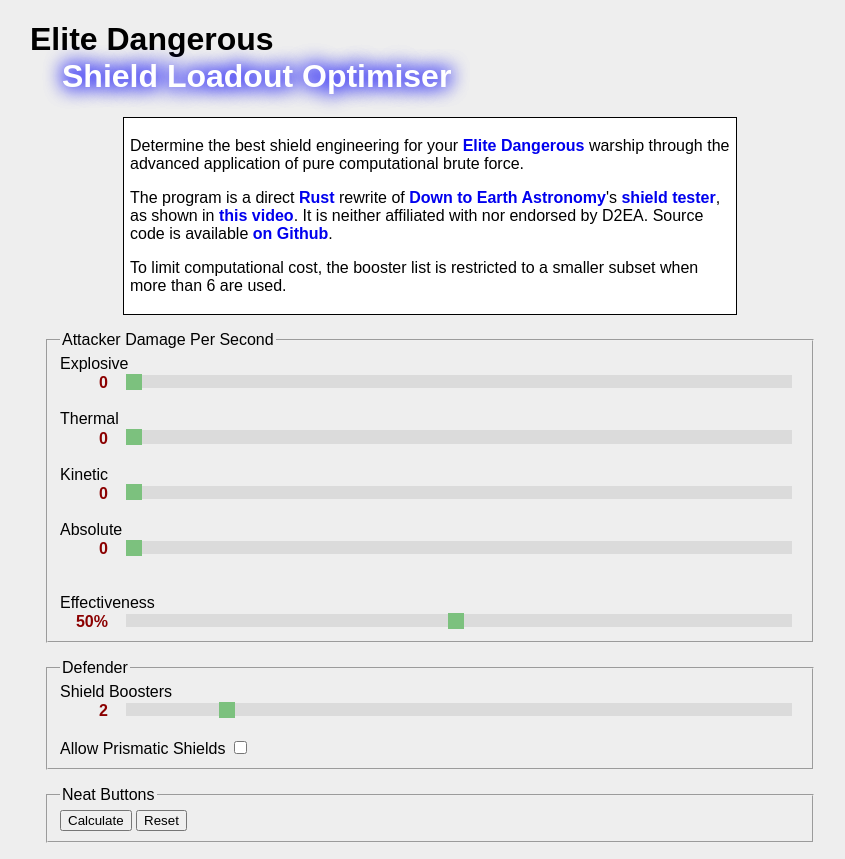
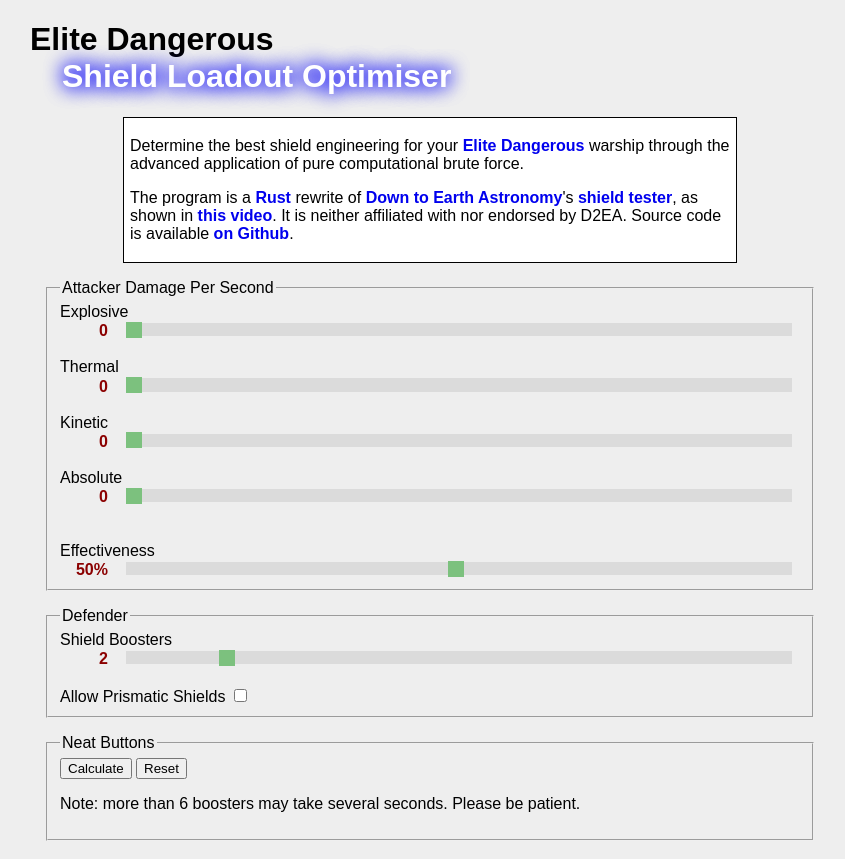
Before and after one commit to Freaky/elite_shield_tester, a PHP site: page / in a window 1280 px wide. Shown: the whole page, without its empty margins (210-1055 px from the left). Run offline with PHP 8.4, Linux system fonts and the light colour scheme.

Commit message:
Update frontend for v0.2 features

```diff
--- a/www/index.php
+++ b/www/index.php
@@ -4,8 +4,8 @@ define('TESTER_PATH', "/home/freaky/elite_shield_tester/");
 define('LOCK_PATH', '/tmp/shield_tester.lock');
 define('OWN_URL', '/shieldtester/');
 
-function try_lock() {
-  $fp = @fopen(LOCK_PATH, "w");
+function try_lock($kind = "") {
+  $fp = @fopen(LOCK_PATH . $kind, "w");
   if ($fp && @flock($fp, LOCK_EX)) {
     return $fp;
   }
@@ -46,21 +46,26 @@ function try_calculate() {
   }
 
   $trim = 0;
+  $kind = ".fast";
 
   if (!empty($args) && !isset($_GET['prismatics'])) {
-    $trim++;
-    $args[] = "--shield-csv $path/data/ShieldGeneratorVariants_no_prismatics.csv";
+    $args[] = "--disable-prismatic";
   }
 
-  if (@$_GET['boosters'] > 6) {
-    $trim++;
-    $args[] = "--booster-csv $path/data/ShieldBoosterVariants_short.csv";
+  $boosters = max(1, min((int)@$_GET['boosters'], 8));
+  if ($boosters <= 6) {
+    $args[] = "--disable-filter";
+  }
+
+  if ($boosters >= 6) {
+    $args[] = "--force-experimental";
+    $kind = ".$boosters";
   }
 
   $result = "";
 
   if (!empty($args) && $dps > 0) {
-    if ($l = try_lock()) {
+    if ($l = try_lock($kind)) {
       $args = implode(" ", $args);
       @exec("$path/elite_shield_tester $args", $result);
       $result = implode("\n", array_slice($result, $trim));
@@ -253,7 +258,7 @@ function formint($name, $default = 0) {
       });
     </script>
 
-    <meta name="description" content="Elite: Dangerous - Find the best shield and shield booster engineering for your ship">
+    <meta name="description" content="Elite Dangerous - Find the best shield and shield booster engineering for your ship">
     <meta name="author" content="Thomas Hurst">
   </head>
   <body>
@@ -267,18 +272,13 @@ function formint($name, $default = 0) {
         </p>
 
         <p>
-          The program is a direct <a href="https://www.rust-lang.org/">Rust</a> rewrite of
+          The program is a <a href="https://www.rust-lang.org/">Rust</a> rewrite of
           <a href="https://www.youtube.com/channel/UCg3QI9rHzPgvR7KTKSCtPHg">Down to Earth Astronomy</a>'s
           <a href="https://github.com/DownToEarthAstronomy/D2EA_Shield_tester">shield tester</a>,
           as shown in
           <a href="https://www.youtube.com/watch?v=87DMWz8IeEE">this video</a>.
           It is neither affiliated with nor endorsed by D2EA.  Source code is available
           <a href="https://github.com/Freaky/elite_shield_tester">on Github</a>.
-        </p>
-
-        <p>
-          To limit computational cost, the booster list is restricted to a smaller
-          subset when more than 6 are used.
         </p>
       </section>
 
@@ -314,6 +314,8 @@ function formint($name, $default = 0) {
         <fieldset><legend>Neat Buttons</legend>
           <input type="submit" value="Calculate">
           <input type="reset" value="Reset">
+
+          <p>Note: more than 6 boosters may take several seconds. Please be patient.</p>
         </fieldset>
       </form>
     </main>
```
